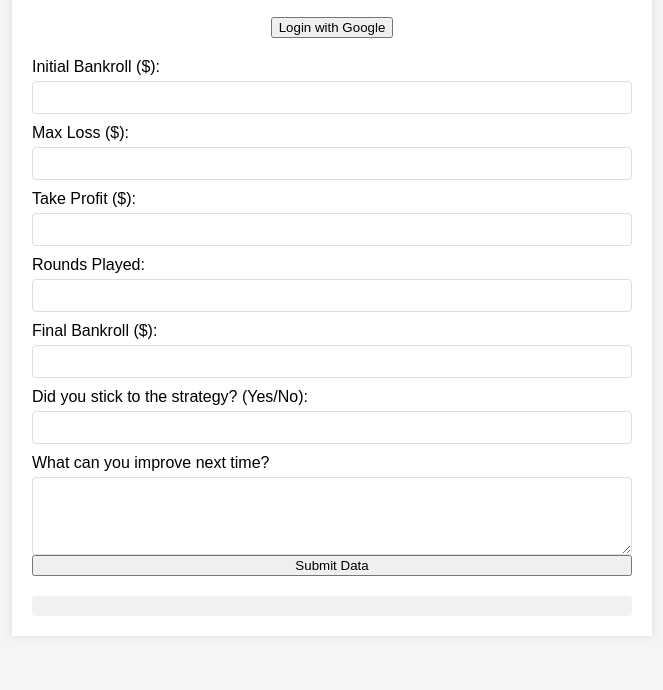
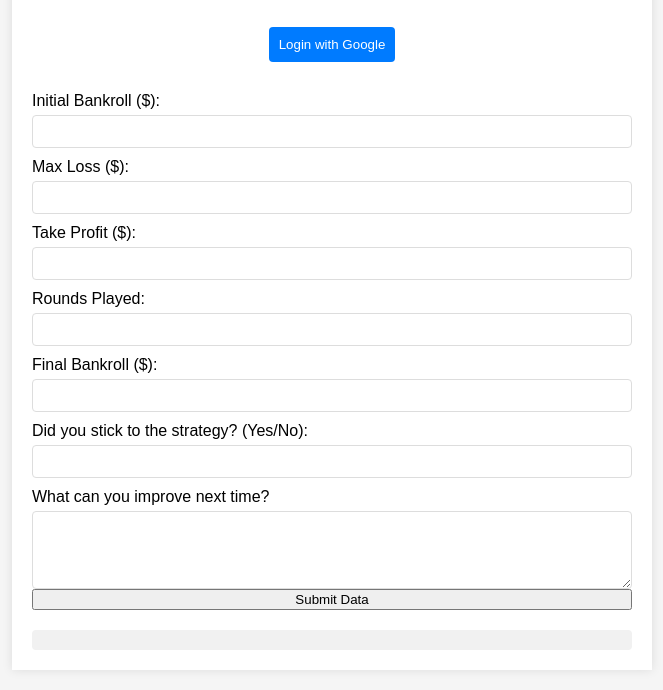
Before and after one commit to axiodisi/game-journal, a plain HTML site: page index.html in a window 1280 px wide. Shown: the part 113-803 px from the top of the page, without its empty margins (308-971 px from the left). Drawn offline with Linux system fonts and the light colour scheme; a script that the page names is missing.

Commit message:
Update index.html

```diff
--- a/index.html
+++ b/index.html
@@ -49,6 +49,18 @@
             background-color: #f1f1f1;
             border-radius: 4px;
             text-align: center;
+        }
+        #login-button, #logout-button {
+            margin: 20px 0;
+            padding: 10px;
+            background-color: #007BFF;
+            color: white;
+            border: none;
+            border-radius: 4px;
+            cursor: pointer;
+        }
+        #login-button:hover, #logout-button:hover {
+            background-color: #0056b3;
         }
     </style>
     <script src="https://accounts.google.com/gsi/client" async defer></script>
```
